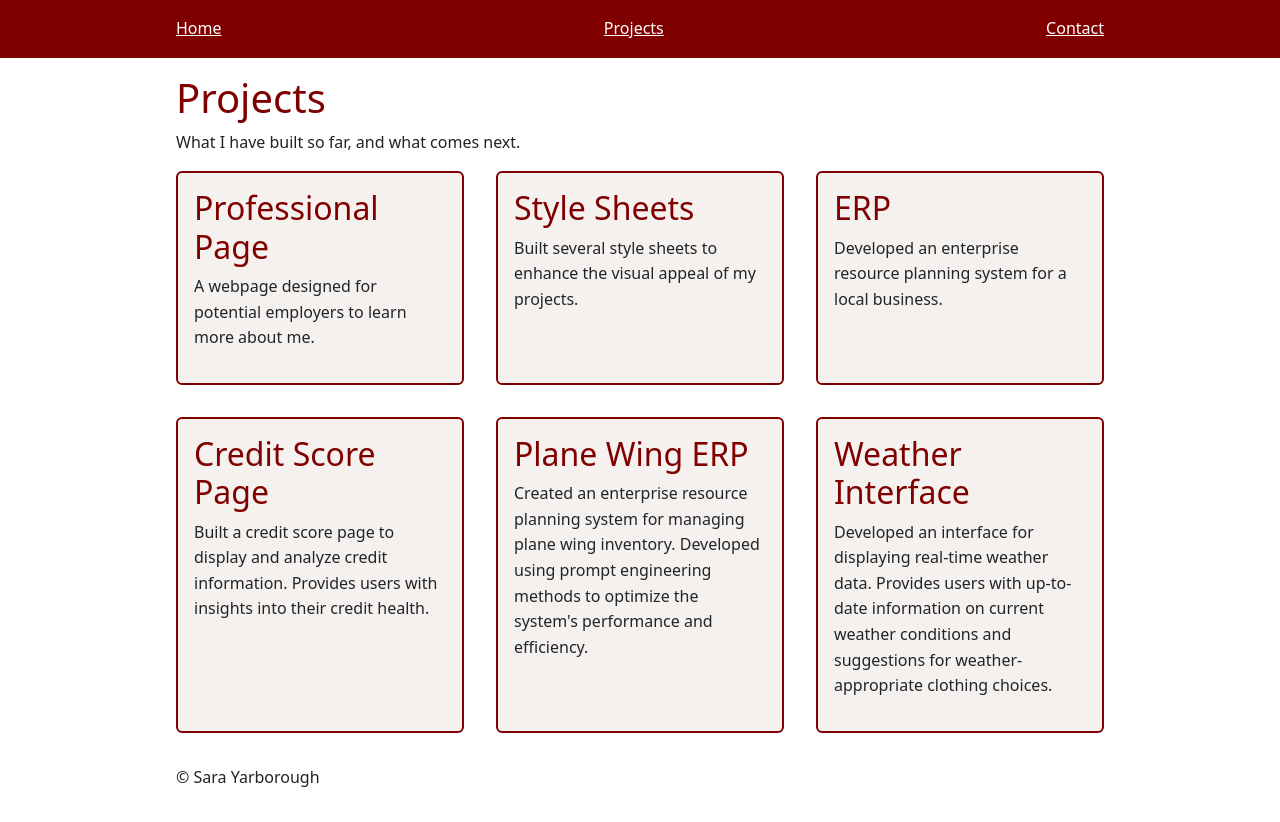
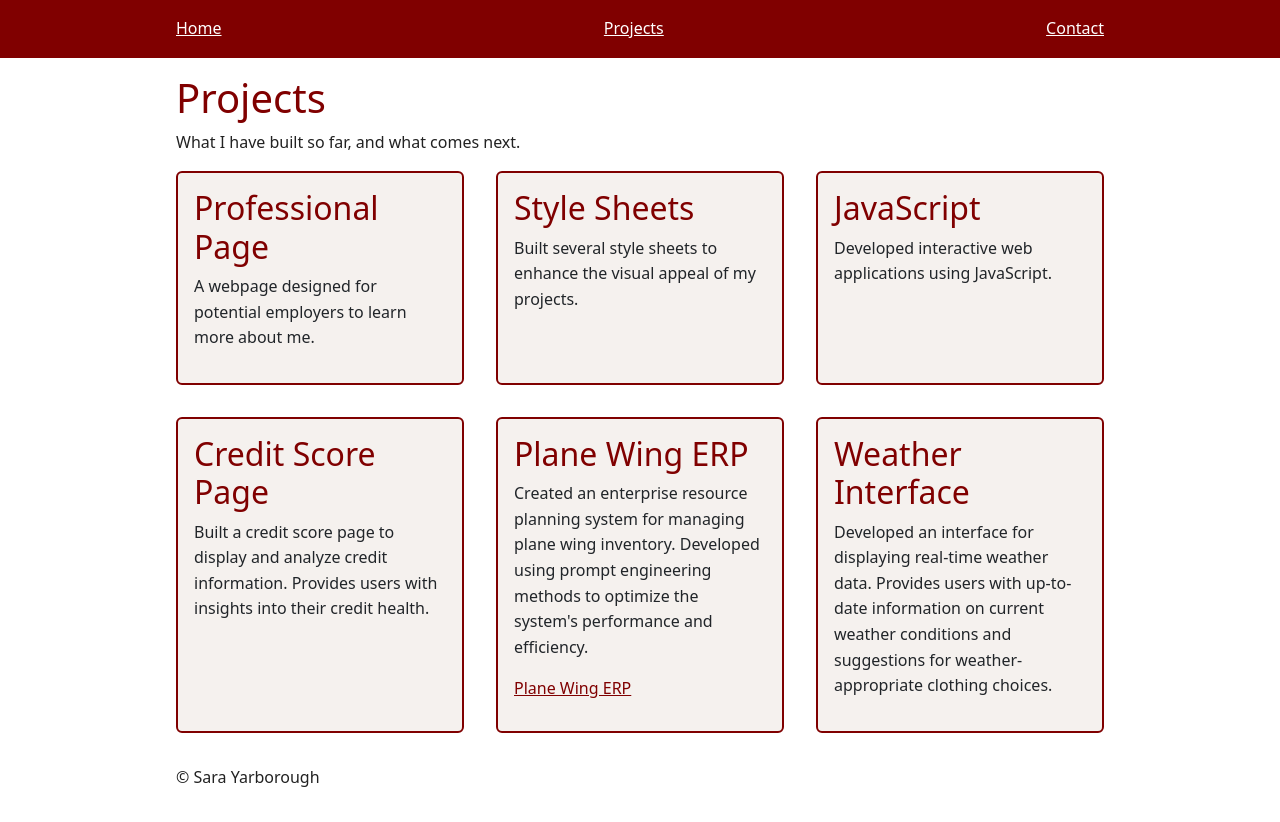
Before and after one commit to sarayarborough/ISAN3360-Portfolio, a plain HTML site: page project.html in a window 1280 px wide. Drawn offline with nearby package versions, Linux system fonts and the light colour scheme.

Commit message:
Added Links to Projects.

```diff
--- a/project.html
+++ b/project.html
@@ -25,11 +25,13 @@
     <section class="gallery">
       <div class="card"><h2>Professional Page</h2><p>A webpage designed for potential employers to learn more about me.</p></div>
       <div class="card"><h2>Style Sheets</h2><p>Built several style sheets to enhance the visual appeal of my projects.</p></div>
-      <div class="card"><h2>ERP</h2><p>Developed an enterprise resource planning system for a local business.</p></div>
+      <div class="card"><h2>JavaScript</h2><p>Developed interactive web applications using JavaScript.</p></div>
       <div class="card"><h2>Credit Score Page</h2><p>Built a credit score page to display and analyze credit information. Provides
         users with insights into their credit health.</p></div>
       <div class="card"><h2>Plane Wing ERP</h2><p>Created an enterprise resource planning system for managing plane wing inventory. Developed
-        using prompt engineering methods to optimize the system's performance and efficiency.</p></div>
+        using prompt engineering methods to optimize the system's performance and efficiency.</p>
+        <a href="https://github.com/sarayarborough/Plane-Wing-ERP" target="_blank" rel="noopener">Plane Wing ERP</a>
+      </div>
       <div class="card"><h2>Weather Interface</h2><p>Developed an interface for displaying real-time weather data.
         Provides users with up-to-date information on current weather conditions and suggestions for weather-appropriate clothing choices.
 
```
